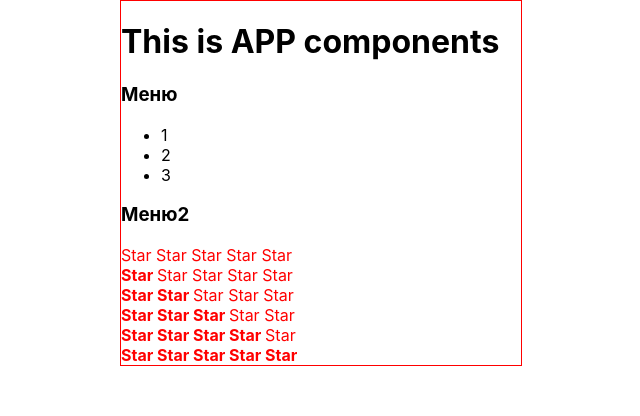
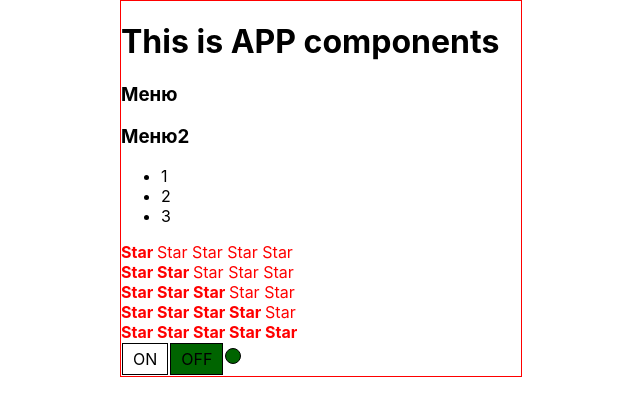
Before and after one commit to AlexKorotkin/Accordion, a React (Create React App) app: page / in a window 1280 px wide. Shown: the top 416 px of the page, without its empty margins (319-959 px from the left). Built offline with nearby package versions, Linux system fonts and the light colour scheme.

Commit message:
Conditional Rendering

```diff
--- a/src/App.css
+++ b/src/App.css
@@ -6,3 +6,20 @@
 span {
   color: red;
 }
+.item {
+  margin: 1px;
+  display: inline-block;
+  padding: 5px 10px;
+  border: 1px solid black;
+}
+.item.round {
+  padding: 7px;
+  border-radius: 50%;
+}
+
+.red {
+  background-color: red;
+}
+.green {
+  background-color: darkgreen;
+}
--- a/src/App.tsx
+++ b/src/App.tsx
@@ -1,20 +1,26 @@
-import React from 'react';
+import React, {useState} from 'react';
 import './App.css';
 import {Accordion} from "./components/Accordion";
 import {Rating} from "./components/Rating/Rating";
+import {Onoff} from "./components/OnOf/Onof";
 
 function App() {
+    let[value, setValue] = useState(false)
+
+    function addValue(){
+        setValue(!value)
+    }
     return (
         <div className="App">
             <PageTitle title={"This is APP components"}/>
             <Accordion titleValue= {'Меню'} collapsed = {true}/>
             <Accordion titleValue= {'Меню2'} collapsed = {false}/>
-            <Rating value = {0}/>
             <Rating value = {1}/>
             <Rating value = {2}/>
             <Rating value = {3}/>
             <Rating value = {4}/>
             <Rating value = {5}/>
+            <Onoff status = {value} addValue = {addValue}/>
         </div>
     );
 }
--- a/src/components/Accordion.tsx
+++ b/src/components/Accordion.tsx
@@ -9,7 +9,7 @@ export function Accordion(props: AccordionPropsType) {
     return (
         <div>
             <AccordionTitle title = {props.titleValue}/>
-            {props.collapsed && <AccordionBody/>}
+            {!props.collapsed && <AccordionBody/>}
         </div>
 
     )
--- /dev/null
+++ b/src/components/OnOf/Onof.tsx
@@ -0,0 +1,19 @@
+import React from "react";
+
+type OnoffPropsType = {
+    status: boolean
+    addValue: () => void
+}
+
+export function Onoff(props: OnoffPropsType){
+
+
+    return (
+        <div>
+            <div onClick={() => {props.addValue()}} className={`item  ${props.status ? 'red' : ''}`}>ON</div>
+            <div onClick={() => {props.addValue()}} className={`item  ${!props.status ? 'green' : ''}`}>OFF</div>
+            <div className={`item round ${props.status ? 'red' : 'green'}`}></div>
+        </div>
+
+    )
+}
--- a/src/components/Rating/Rating.tsx
+++ b/src/components/Rating/Rating.tsx
@@ -8,76 +8,20 @@ type StarPropsType = {
     selected: boolean
 }
 
+
+
 export function Rating(props: RatingPropsType) {
-    if (props.value === 1) {
-        return (
-            <div>
-                <Star selected={true}/>
-                <Star selected={false}/>
-                <Star selected={false}/>
-                <Star selected={false}/>
-                <Star selected={false}/>
-            </div>
-        )
 
-    }
-    if (props.value === 2) {
-        return (
-            <div>
-                <Star selected={true}/>
-                <Star selected={true}/>
-                <Star selected={false}/>
-                <Star selected={false}/>
-                <Star selected={false}/>
-            </div>
-        )
-
-    }
-    if (props.value === 3) {
-        return (
-            <div>
-                <Star selected={true}/>
-                <Star selected={true}/>
-                <Star selected={true}/>
-                <Star selected={false}/>
-                <Star selected={false}/>
-            </div>
-        )
-
-    }
-    if (props.value === 4) {
-        return (
-            <div>
-                <Star selected={true}/>
-                <Star selected={true}/>
-                <Star selected={true}/>
-                <Star selected={true}/>
-                <Star selected={false}/>
-            </div>
-        )
-
-    }
-    if (props.value === 5) {
-        return (
-            <div>
-                <Star selected={true}/>
-                <Star selected={true}/>
-                <Star selected={true}/>
-                <Star selected={true}/>
-                <Star selected={true}/>
-            </div>
-        )
-
-    }
     return (
         <div>
-            <Star selected={false}/>
-            <Star selected={false}/>
-            <Star selected={false}/>
-            <Star selected={false}/>
-            <Star selected={false}/>
+            <Star selected={props.value > 0}/>
+            <Star selected={props.value > 1}/>
+            <Star selected={props.value > 2}/>
+            <Star selected={props.value > 3}/>
+            <Star selected={props.value > 4}/>
         </div>
     )
+
 }
 
 
```
